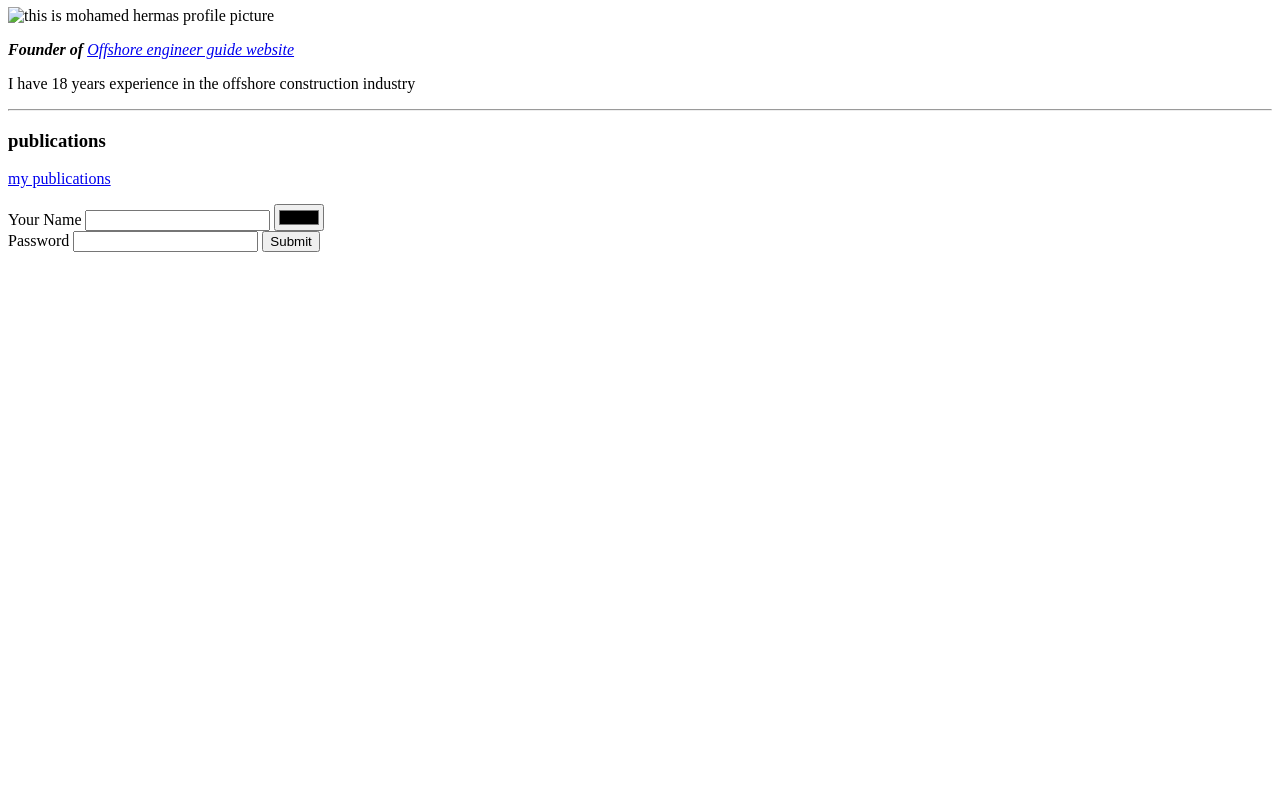
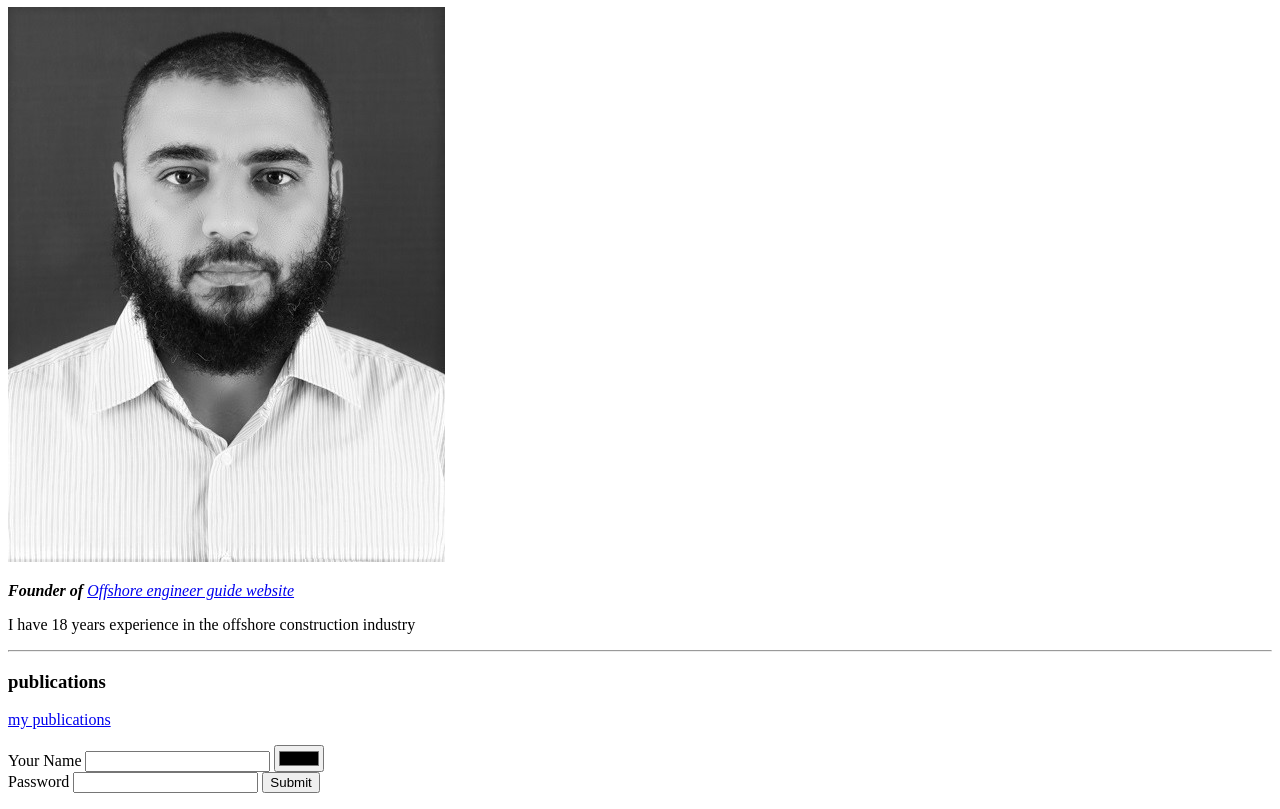
Before and after one commit to mhermas/CV, a plain HTML site: page index.html in a window 1280 px wide. Shown: the part 73-882 px from the top of the page. Before the commit the page ends 800 px from the top, so only its background shows below. Drawn offline with Linux system fonts and the light colour scheme; files whose address does not match are found by name.

Commit message:
Update index.html

```diff
--- a/index.html
+++ b/index.html
@@ -6,7 +6,7 @@
   </head>
   <body>
     <h1>Mohamed Hermas</h1>
-    <img src="F:\Web Development\HTML - Personal site\B&W.jpg" alt="this is mohamed hermas profile picture">
+    <img src="F:\Web Development\HTML - Personal site\BW.jpg" alt="this is mohamed hermas profile picture">
     <p><em><strong>Founder of </strong><a href="https:\\www.offshoreengineerguide.com">Offshore engineer guide website</a></em></p>
     <p>I have 18 years experience in the offshore construction industry</p>
     <hr>
```
